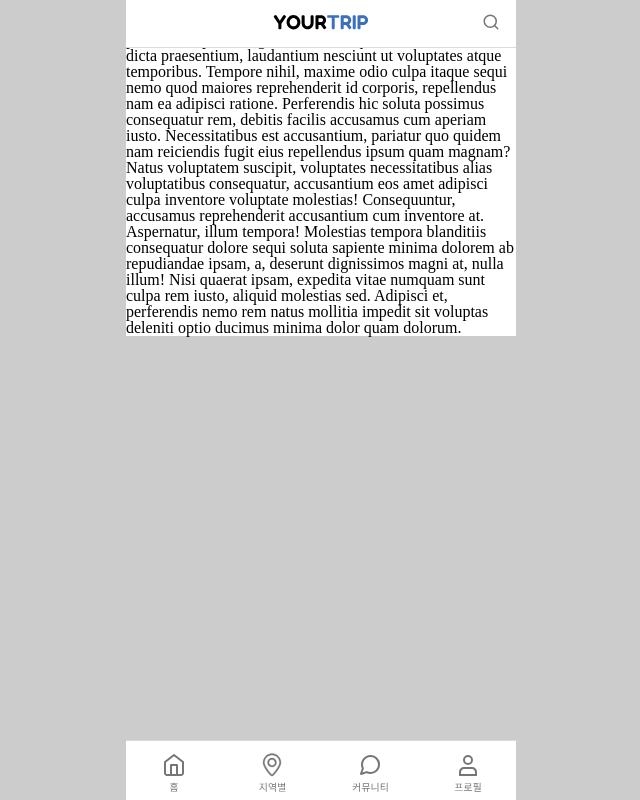
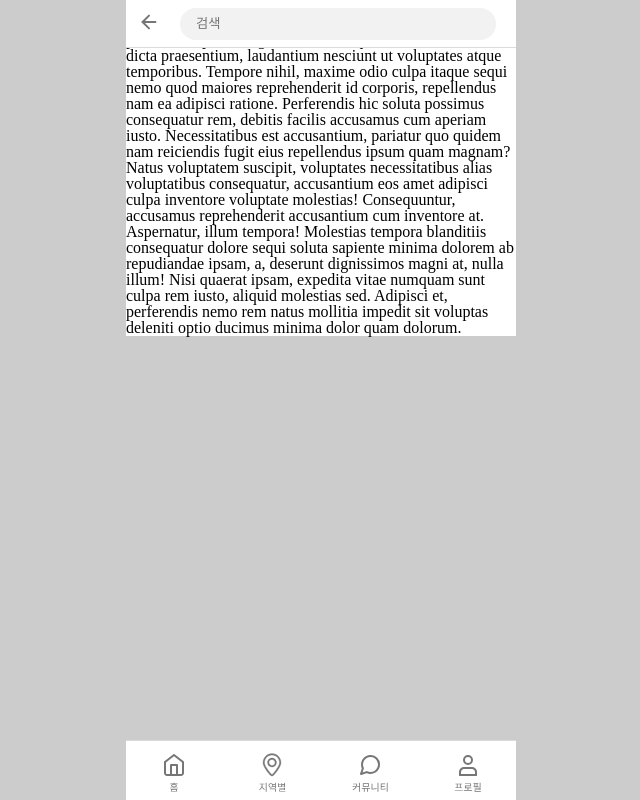
Before and after one commit to R3act-lion/YOURTRIP, a React (Create React App) app: page / in a window 1280 px wide. Shown: the whole page, without its empty margins (319-959 px from the left). Built offline with nearby package versions, Linux system fonts and the light colour scheme.

Commit message:
Feat : 공동 컴포넌트 구현 - 기본, 검색, 업로드 헤더 구현
- 기본, 검색, 업로드 헤더 구현
- 로고 헤더 css 수정

```diff
--- a/src/App.jsx
+++ b/src/App.jsx
@@ -3,6 +3,9 @@ import { BrowserRouter, Routes, Route } from "react-router-dom";
 import { createGlobalStyle, ThemeProvider } from "styled-components";
 import NavigationLayout from "./components/Layout/NavigationLayout/NavigationLayout";
 import LogoHeaderLayout from "./components/Layout/LogoHeaderLayout/LogoHeaderLayout";
+import BasicHeaderLayout from "./components/Layout/BasicHeaderLayout/BasicHeaderLayout";
+import UploadHeaderLayout from "./components/Layout/UploadHeaderLayout/UploadHeaderLayout";
+import SearchHeaderLayout from "./components/Layout/SearchHeaderLayout/SearchHeaderLayout";
 import LocationCategory from "./components/LocationCategory/LocationCategory";
 import Location from "./pages/Location/Location";
 import { theme } from "./theme";
@@ -57,7 +60,10 @@ function App() {
                 <BrowserRouter>
                     <Routes>
                         <Route element={<NavigationLayout />}>
-                            <Route element={<LogoHeaderLayout />}>
+                            {/* <Route element={<LogoHeaderLayout />}> */}
+                            {/* <Route element={<BasicHeaderLayout />}> */}
+                            {/* <Route element={<UploadHeaderLayout />}> */}
+                            <Route element={<SearchHeaderLayout />}>
                                 <Route path="/" element={<Home />} />
                                 <Route path="/location" element={<LocationCategory></LocationCategory>}>
                                     <Route path="/location/subLocation" element={<Location></Location>}></Route>
--- /dev/null
+++ b/src/components/Header/BasicHeader/BasicHeader.jsx
@@ -0,0 +1,54 @@
+import React from 'react'
+import styled from 'styled-components'
+import LeftArrowImg from '../../../assets/images/icon-arrow-left.svg'
+import MoreImg from '../../../assets/images/icon-more.svg'
+import { Link } from 'react-router-dom'
+
+const HeaderContainer = styled.header`
+    width: 390px;
+    height: 48px;
+    display: flex;
+    align-items: center;
+    padding: 12px;
+    border-bottom: 1px solid ${(props) => props.theme.color.gray.g2};
+    background-color: white;
+    position: fixed;
+`
+
+const LeftArrowImage = styled.img`
+    width: 22px;
+`
+
+const MoreButton = styled.button`
+    width: 24px;
+    height: 24px;
+    margin-left: auto;
+    cursor: pointer;
+`
+
+const MoreImage = styled.img`
+    width: 100%;
+`
+
+const BasicTitle = styled.h1`
+    font-weight: 500;
+    font-size: ${(props) => props.theme.fontSize.lv4};
+    line-height: 23px;
+    margin-left: 5px;
+`
+
+export default function BasicHeader() {
+    return (
+        <HeaderContainer>
+            <Link to='/'>
+                <LeftArrowImage src={LeftArrowImg} alt='뒤로가기' />
+            </Link>
+            <BasicTitle>
+                테스트
+            </BasicTitle>
+            <MoreButton>
+                <MoreImage src={MoreImg} alt='더보기' />
+            </MoreButton>
+        </HeaderContainer>
+    )
+}
--- a/src/components/Header/LogoHeader/LogoHeader.jsx
+++ b/src/components/Header/LogoHeader/LogoHeader.jsx
@@ -1,8 +1,10 @@
 import React from 'react'
 import styled from 'styled-components'
-import Yourtrip from '../../../assets/images/sub-logo.svg'
-import SearchIcon from '../../../assets/images/icon-search.svg'
+import YourtripImg from '../../../assets/images/sub-logo.svg'
+import SearchImg from '../../../assets/images/icon-search.svg'
 import { Link } from 'react-router-dom'
+
+// ${(props) => props.theme.bgColor}
 
 const HeaderContainer = styled.header`
     width: 390px;
@@ -10,10 +12,9 @@ const HeaderContainer = styled.header`
     display: flex;
     flex-direction: row-reverse;
     align-items: center;
-    border-bottom: 1px solid #DBDBDB;
+    border-bottom: 1px solid ${(props) => props.theme.color.gray.g2};
     background-color: white;
     position: fixed;
-    z-index: 20;
 `
 
 const LogoTitle = styled.h1`
@@ -40,11 +41,11 @@ export default function LogoHeader() {
         <HeaderContainer>
             <LogoTitle>
                 <Link to='/'>
-                    <LogoImage src={Yourtrip} alt='YOURTRIP' />
+                    <LogoImage src={YourtripImg} alt='YOURTRIP' />
                 </Link>
             </LogoTitle>
             <SearchLink to='/'>
-                <SearchImage src={SearchIcon} alt='검색' />
+                <SearchImage src={SearchImg} alt='검색' />
             </SearchLink>
         </HeaderContainer>
     )
--- /dev/null
+++ b/src/components/Header/SearchHeader/SearchHeader.jsx
@@ -0,0 +1,65 @@
+import React from 'react'
+import styled from 'styled-components'
+import LeftArrowImg from '../../../assets/images/icon-arrow-left.svg'
+import { Link } from 'react-router-dom'
+
+const HeaderContainer = styled.header`
+    width: 390px;
+    height: 48px;
+    display: flex;
+    align-items: center;
+    padding: 12px;
+    border-bottom: 1px solid ${(props) => props.theme.color.gray.g2};
+    background-color: white;
+    position: fixed;
+`
+
+const LeftArrowImage = styled.img`
+    width: 22px;
+`
+
+const BasicTitle = styled.h1`
+    position: absolute;
+    clip: rect(0 0 0 0);
+    clip-path: inset(50%);
+    width: 1px;
+    height: 1px;
+    margin: -1px;
+    overflow: hidden;
+`
+
+const SearchLabel = styled.label`
+    position: absolute;
+    clip: rect(0 0 0 0);
+    clip-path: inset(50%);
+    width: 1px;
+    height: 1px;
+    margin: -1px;
+    overflow: hidden;
+`
+
+const SearchInput = styled.input`
+    width: 316px;
+    height: 32px;
+    background: #F2F2F2;
+    border-radius: 32px;
+    border: none;
+    outline: none;
+    margin-left: 20px;
+    padding: 7px 16px;
+`
+
+export default function UploadHeader() {
+    return (
+        <HeaderContainer>
+            <Link to='/'>
+                <LeftArrowImage src={LeftArrowImg} alt='뒤로가기' />
+            </Link>
+            <BasicTitle>
+                검색 페이지
+            </BasicTitle>
+            <SearchLabel htmlFor='searchInput' >검색어 입력</SearchLabel>
+            <SearchInput id='searchInput' placeholder='검색' />
+        </HeaderContainer>
+    )
+}
--- /dev/null
+++ b/src/components/Header/UploadHeader/UploadHeader.jsx
@@ -0,0 +1,43 @@
+import React from 'react'
+import styled from 'styled-components'
+import LeftArrowImg from '../../../assets/images/icon-arrow-left.svg'
+import { Link } from 'react-router-dom'
+
+const HeaderContainer = styled.header`
+    width: 390px;
+    height: 48px;
+    display: flex;
+    align-items: center;
+    padding: 12px;
+    border-bottom: 1px solid ${(props) => props.theme.color.gray.g2};
+    background-color: white;
+    position: fixed;
+`
+
+const LeftArrowImage = styled.img`
+    width: 22px;
+`
+
+const BasicTitle = styled.h1`
+    position: absolute;
+    clip: rect(0 0 0 0);
+    clip-path: inset(50%);
+    width: 1px;
+    height: 1px;
+    margin: -1px;
+    overflow: hidden;
+`
+
+export default function UploadHeader() {
+    return (
+        <HeaderContainer>
+            <Link to='/'>
+                <LeftArrowImage src={LeftArrowImg} alt='뒤로가기' />
+            </Link>
+            <BasicTitle>
+                업로드 페이지
+            </BasicTitle>
+            {/* 저장 버튼 생성 후 연결 */}
+        </HeaderContainer>
+    )
+}
--- /dev/null
+++ b/src/components/Layout/BasicHeaderLayout/BasicHeaderLayout.jsx
@@ -0,0 +1,12 @@
+import React from 'react'
+import { Outlet } from 'react-router-dom'
+import BasicHeader from '../../Header/BasicHeader/BasicHeader'
+
+export default function BasicHeaderLayout() {
+    return (
+        <>
+            <BasicHeader />
+            <Outlet />
+        </>
+    )
+}
--- /dev/null
+++ b/src/components/Layout/SearchHeaderLayout/SearchHeaderLayout.jsx
@@ -0,0 +1,12 @@
+import React from 'react'
+import { Outlet } from 'react-router-dom'
+import SearchHeader from '../../Header/SearchHeader/SearchHeader'
+
+export default function SearchHeaderLayout() {
+    return (
+        <>
+            <SearchHeader />
+            <Outlet />
+        </>
+    )
+}
--- /dev/null
+++ b/src/components/Layout/UploadHeaderLayout/UploadHeaderLayout.jsx
@@ -0,0 +1,12 @@
+import React from 'react'
+import { Outlet } from 'react-router-dom'
+import UploadHeader from '../../Header/UploadHeader/UploadHeader'
+
+export default function UploadHeaderLayout() {
+    return (
+        <>
+            <UploadHeader />
+            <Outlet />
+        </>
+    )
+}
```
